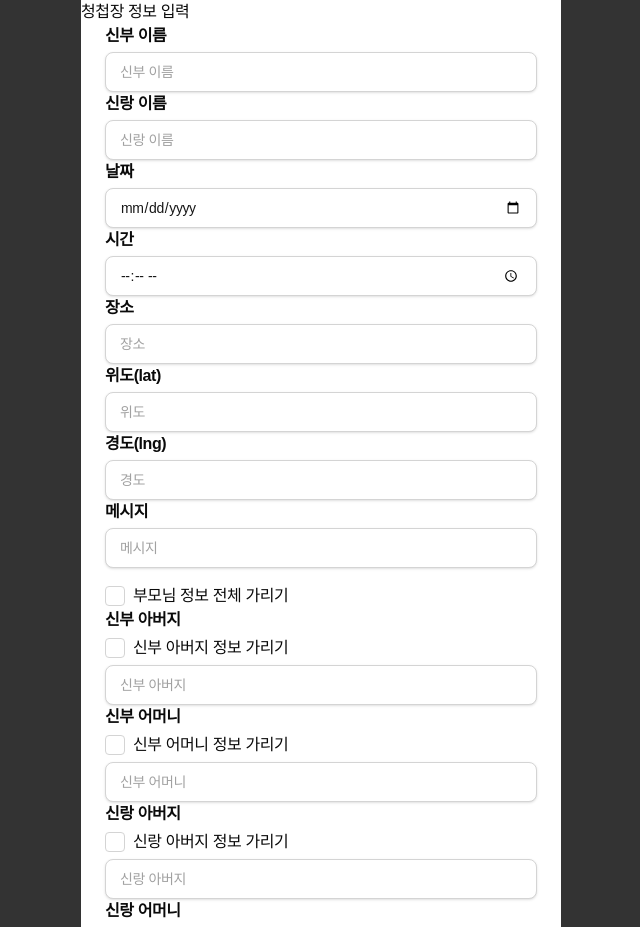
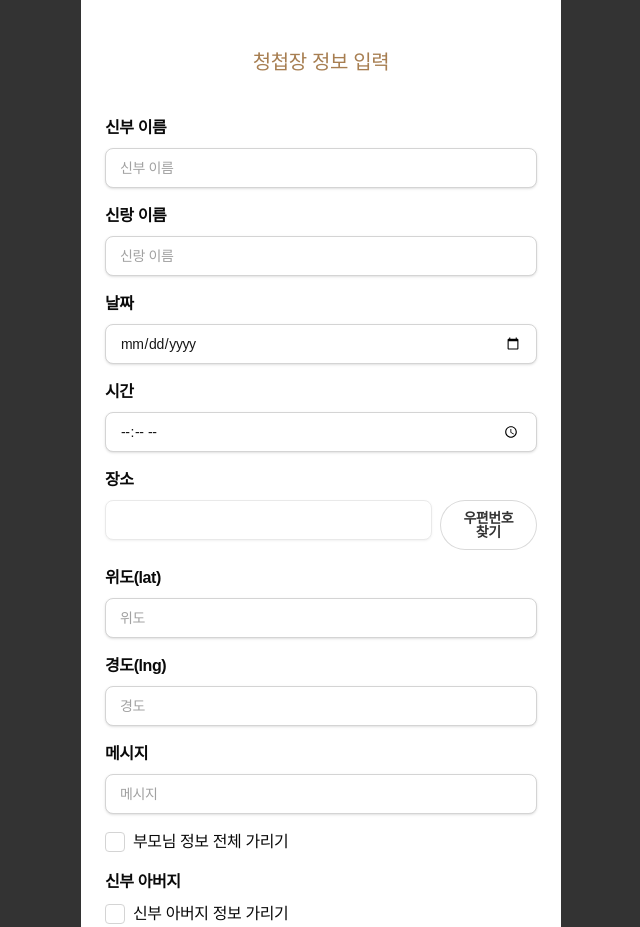
Before and after one commit to onssu/wedding-invitation, a Next.js app: page /detail in a window 1280 px wide. Shown: the top 927 px of the page, without its empty margins (319-959 px from the left). Built offline with nearby package versions, Linux system fonts and the light colour scheme; a web font is replaced by a local one.

Commit message:
postcode 추가, 위도경도 로직 추가

```diff
--- a/src/(components)/common/Kakaomap.tsx
+++ b/src/(components)/common/Kakaomap.tsx
@@ -17,9 +17,10 @@ export default function Kakaomap({ lat, lng }: { lat: number; lng: number }) {
 
     const script = document.createElement("script");
 
+    const appKey = process.env.NEXT_PUBLIC_KAKAO_APP_JS_KEY;
+
     script.id = "kakao-map-script";
-    script.src =
-      "//dapi.kakao.com/v2/maps/sdk.js?appkey=aa1fc59a611abb0428f224e927bac202&autoload=false";
+    script.src = `//dapi.kakao.com/v2/maps/sdk.js?appkey=${appKey}&autoload=false`;
     script.async = true;
     script.onload = () => {
       window.kakao.maps.load(() => {
--- /dev/null
+++ b/src/(components)/common/Postcode.tsx
@@ -0,0 +1,213 @@
+"use client";
+
+import { useEffect, useRef, useState } from "react";
+import Input from "../ui/Input";
+import { Button } from "../ui/Button";
+
+declare global {
+  interface Window {
+    daum?: any;
+    kakao?: any;
+  }
+}
+
+export default function Postcode() {
+  const wrapRef = useRef<HTMLDivElement | null>(null);
+  const detailRef = useRef<HTMLInputElement | null>(null);
+
+  const [postcode, setPostcode] = useState("");
+  const [address, setAddress] = useState("");
+  const [detailAddress, setDetailAddress] = useState("");
+  const [extraAddress, setExtraAddress] = useState("");
+
+  const loadDaumScript = (): Promise<void> =>
+    new Promise((resolve, reject) => {
+      if (typeof window === "undefined") return reject();
+      if (window.daum) return resolve();
+
+      const id = "daum-postcode-script";
+      if (document.getElementById(id)) {
+        const check = setInterval(() => {
+          if (window.daum) {
+            clearInterval(check);
+            resolve();
+          }
+        }, 50);
+        return;
+      }
+
+      const script = document.createElement("script");
+      script.id = id;
+      script.src =
+        "https://t1.daumcdn.net/mapjsapi/bundle/postcode/prod/postcode.v2.js";
+      script.async = true;
+      script.onload = () => resolve();
+      script.onerror = () => reject();
+      document.head.appendChild(script);
+    });
+
+  const loadKakaoScript = (): Promise<void> =>
+    new Promise((resolve, reject) => {
+      if (typeof window === "undefined") return reject(new Error("SSR"));
+      if (window.kakao?.maps?.services) return resolve();
+
+      const id = "kakao-maps-sdk";
+      const appKey = process.env.NEXT_PUBLIC_KAKAO_APP_JS_KEY;
+      if (!appKey)
+        return reject(new Error("Missing NEXT_PUBLIC_KAKAO_APP_JS_KEY"));
+
+      if (document.getElementById(id)) {
+        if (window.kakao?.maps && !window.kakao.maps.services) {
+          window.kakao.maps.load(() => {
+            if (window.kakao?.maps?.services) resolve();
+            else reject(new Error("kakao.maps.services not ready"));
+          });
+        } else {
+          const iv = setInterval(() => {
+            if (window.kakao?.maps?.services) {
+              clearInterval(iv);
+              resolve();
+            }
+          }, 50);
+        }
+        return;
+      }
+
+      const script = document.createElement("script");
+      script.id = id;
+      script.src = `https://dapi.kakao.com/v2/maps/sdk.js?appkey=${appKey}&autoload=false&libraries=services`;
+      script.async = true;
+      script.onload = () => {
+        if (!window.kakao?.maps) return reject(new Error("kakao.maps missing"));
+        window.kakao.maps.load(() => {
+          if (window.kakao?.maps?.services) resolve();
+          else reject(new Error("kakao.maps.services missing after load"));
+        });
+      };
+      script.onerror = () => reject(new Error("Failed to load Kakao SDK"));
+      document.head.appendChild(script);
+    });
+
+  const getAddressCoords = async (address: string) => {
+    if (!window.kakao?.maps?.services)
+      throw new Error("Kakao Maps SDK not ready");
+
+    const geocoder = new window.kakao.maps.services.Geocoder();
+
+    return new Promise<{ lat: number; lng: number }>((resolve, reject) => {
+      geocoder.addressSearch(address, (result: any[], status: string) => {
+        if (!status)
+          return reject(new Error("Geocoder callback did not return status"));
+
+        if (status === window.kakao.maps.services.Status.OK && result?.[0]) {
+          const lng = parseFloat(result[0].x);
+          const lat = parseFloat(result[0].y);
+          console.log("lat, lng:", lat, lng);
+          resolve({ lat, lng });
+        } else {
+          reject(new Error(`Geocode failed: status=${status}`));
+        }
+      });
+    });
+  };
+
+  const openPostcode = async () => {
+    try {
+      await loadDaumScript();
+      await loadKakaoScript();
+
+      if (!wrapRef.current) return;
+      const element_wrap = wrapRef.current;
+
+      const currentScroll = Math.max(
+        document.body.scrollTop,
+        document.documentElement.scrollTop
+      );
+
+      new window.daum.Postcode({
+        oncomplete: async function (data: any) {
+          const addr =
+            data.userSelectedType === "R"
+              ? data.roadAddress
+              : data.jibunAddress;
+          let extraAddr = "";
+
+          if (data.userSelectedType === "R") {
+            if (data.bname && /[동|로|가]$/g.test(data.bname))
+              extraAddr += data.bname;
+            if (data.buildingName && data.apartment === "Y")
+              extraAddr += extraAddr
+                ? `, ${data.buildingName}`
+                : data.buildingName;
+            if (extraAddr) extraAddr = ` (${extraAddr})`;
+          }
+
+          setExtraAddress(extraAddr);
+          setPostcode(data.zonecode || "");
+          setAddress(addr);
+
+          const coords = await getAddressCoords(addr);
+          console.log("좌표 결과:", coords);
+
+          setTimeout(() => detailRef.current?.focus(), 50);
+          element_wrap.style.display = "none";
+          document.body.scrollTop = currentScroll;
+        },
+        onresize: (size: any) => {
+          if (wrapRef.current)
+            wrapRef.current.style.height = `${size.height}px`;
+        },
+        width: "100%",
+        height: "100%",
+      }).embed(element_wrap);
+
+      element_wrap.style.display = "block";
+    } catch (err) {
+      console.error("Daum postcode or Kakao SDK load failed", err);
+    }
+  };
+
+  useEffect(() => {
+    if (wrapRef.current) wrapRef.current.style.display = "none";
+  }, []);
+
+  return (
+    <div>
+      <div className="flex direction-row gap-2">
+        <Input value={address} disabled />
+        <Button onClick={openPostcode} label="우편번호 찾기" />
+      </div>
+
+      <div
+        id="wrap"
+        ref={wrapRef}
+        style={{
+          display: "none",
+          border: "1px solid",
+          width: "100%",
+          height: "300px",
+          margin: "5px 0",
+          position: "relative",
+        }}
+      >
+        <button
+          type="button"
+          onClick={() => (wrapRef.current!.style.display = "none")}
+          style={{
+            cursor: "pointer",
+            position: "absolute",
+            right: 0,
+            top: -1,
+            zIndex: 1,
+            background: "transparent",
+            border: "none",
+            padding: 4,
+          }}
+          aria-label="닫기"
+        >
+          ✕
+        </button>
+      </div>
+    </div>
+  );
+}
--- a/src/app/detail/page.tsx
+++ b/src/app/detail/page.tsx
@@ -6,6 +6,7 @@ import TinyEditor from "@/(components)/common/TinyEditor";
 import { Button } from "@/(components)/ui/Button";
 import Checkbox from "@/(components)/ui/Checkbox";
 import Textarea from "@/(components)/ui/Textarea";
+import Postcode from "@/(components)/common/Postcode";
 
 export default function DetailPage() {
   const {
@@ -22,11 +23,17 @@ export default function DetailPage() {
 
   return (
     <form onSubmit={handleSubmit(onSubmit)}>
-      <h1>청첩장 정보 입력</h1>
+      {/* ----------------- header ----------------- */}
+      <div className="flex pt-12 justify-center pb-6">
+        <h1 className="text-xl text-[#a77e51]">청첩장 정보 입력</h1>
+      </div>
+      {/* ----------------- contents ----------------- */}
       <main className="flex flex-col items-center bg-[#333] gap-6">
         <div className="overflow-hidden relative max-w-[100vw] w-[30rem] min-h-screen bg-[#fff] px-6">
           <div>
-            <label className="block mb-1 font-semibold">신부 이름</label>
+            <label className="block pt-4 pb-1 mb-1 font-semibold">
+              신부 이름
+            </label>
             <Input
               {...register("bride", { required: true })}
               placeholder="신부 이름"
@@ -38,7 +45,9 @@ export default function DetailPage() {
             )}
           </div>
           <div>
-            <label className="block mb-1 font-semibold">신랑 이름</label>
+            <label className="block pt-4 pb-1 mb-1 font-semibold">
+              신랑 이름
+            </label>
             <Input
               {...register("groom", { required: true })}
               placeholder="신랑 이름"
@@ -50,31 +59,34 @@ export default function DetailPage() {
             )}
           </div>
           <div>
-            <label className="block mb-1 font-semibold">날짜</label>
+            <label className="block pt-4 pb-1 mb-1 font-semibold">날짜</label>
             <Input type="date" {...register("date", { required: true })} />
             {errors.date && (
               <span className="text-red-500 text-xs">날짜를 입력하세요.</span>
             )}
           </div>
           <div>
-            <label className="block mb-1 font-semibold">시간</label>
+            <label className="block pt-4 pb-1 mb-1 font-semibold">시간</label>
             <Input type="time" {...register("time", { required: true })} />
             {errors.time && (
               <span className="text-red-500 text-xs">시간을 입력하세요.</span>
             )}
           </div>
           <div>
-            <label className="block mb-1 font-semibold">장소</label>
-            <Input
+            <label className="block pt-4 pb-1 mb-1 font-semibold">장소</label>
+            <Postcode />
+            {/* <Input
               {...register("location", { required: true })}
               placeholder="장소"
             />
             {errors.location && (
               <span className="text-red-500 text-xs">장소를 입력하세요.</span>
-            )}
+            )} */}
           </div>
           <div>
-            <label className="block mb-1 font-semibold">위도(lat)</label>
+            <label className="block pt-4 pb-1 mb-1 font-semibold">
+              위도(lat)
+            </label>
             <Input
               type="number"
               step="any"
@@ -86,7 +98,9 @@ export default function DetailPage() {
             )}
           </div>
           <div>
-            <label className="block mb-1 font-semibold">경도(lng)</label>
+            <label className="block pt-4 pb-1 mb-1 font-semibold">
+              경도(lng)
+            </label>
             <Input
               type="number"
               step="any"
@@ -98,7 +112,7 @@ export default function DetailPage() {
             )}
           </div>
           <div>
-            <label className="block mb-1 font-semibold">메시지</label>
+            <label className="block pt-4 pb-1 mb-1 font-semibold">메시지</label>
             <Input
               {...register("message", { required: true })}
               placeholder="메시지"
@@ -117,7 +131,9 @@ export default function DetailPage() {
             </div>
           </div>
           <div>
-            <label className="block mb-1 font-semibold">신부 아버지</label>
+            <label className="block pt-4 pb-1 mb-1 font-semibold">
+              신부 아버지
+            </label>
             <Checkbox
               id="hideBrideFater"
               {...register("hideBrideFater")}
@@ -126,7 +142,9 @@ export default function DetailPage() {
             <Input {...register("brideFater")} placeholder="신부 아버지" />
           </div>
           <div>
-            <label className="block mb-1 font-semibold">신부 어머니</label>
+            <label className="block pt-4 pb-1 mb-1 font-semibold">
+              신부 어머니
+            </label>
             <Checkbox
               id="hideBrideMother"
               {...register("hideBrideMother")}
@@ -135,7 +153,9 @@ export default function DetailPage() {
             <Input {...register("brideMother")} placeholder="신부 어머니" />
           </div>
           <div>
-            <label className="block mb-1 font-semibold">신랑 아버지</label>
+            <label className="block pt-4 pb-1 mb-1 font-semibold">
+              신랑 아버지
+            </label>
             <Checkbox
               id="hideGroomFater"
               {...register("hideGroomFater")}
@@ -144,7 +164,9 @@ export default function DetailPage() {
             <Input {...register("groomFater")} placeholder="신랑 아버지" />
           </div>
           <div>
-            <label className="block mb-1 font-semibold">신랑 어머니</label>
+            <label className="block pt-4 pb-1 mb-1 font-semibold">
+              신랑 어머니
+            </label>
             <Checkbox
               id="hideGroomMother"
               {...register("hideGroomMother")}
@@ -153,7 +175,7 @@ export default function DetailPage() {
             <Input {...register("groomMother")} placeholder="신랑 어머니" />
           </div>
           <div>
-            <label className="block mb-1 font-semibold">
+            <label className="block pt-4 pb-1 mb-1 font-semibold">
               갤러리 이미지 업로드
             </label>
             <input
@@ -169,13 +191,19 @@ export default function DetailPage() {
             />
           </div>
           <div>
-            <label className="block mb-1 font-semibold">추가 정보</label>
+            <label className="block pt-4 pb-1 mb-1 font-semibold">
+              추가 정보
+            </label>
             <Textarea {...register("info")} placeholder="추가 정보" />
           </div>
           {/* <div>
             <TinyEditor />
           </div> */}
-          <Button primary type="submit" label="저장"></Button>
+          {/* ----------------- bottom ----------------- */}
+          <div className="flex gap-2 mt-6 mb-12 items-center justify-center">
+            <Button primary type="submit" label="저장"></Button>
+            <Button label="취소" onClick={() => window.history.back()}></Button>
+          </div>
         </div>
       </main>
     </form>
```
